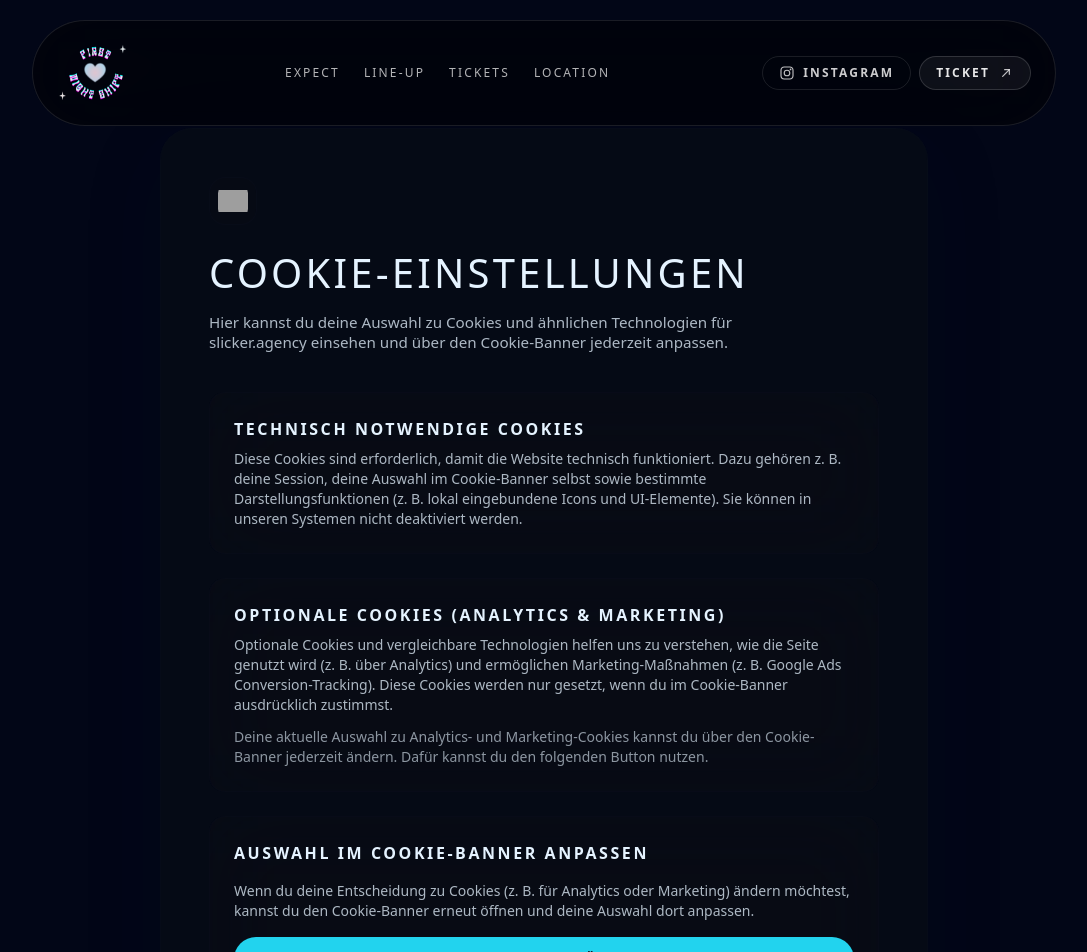
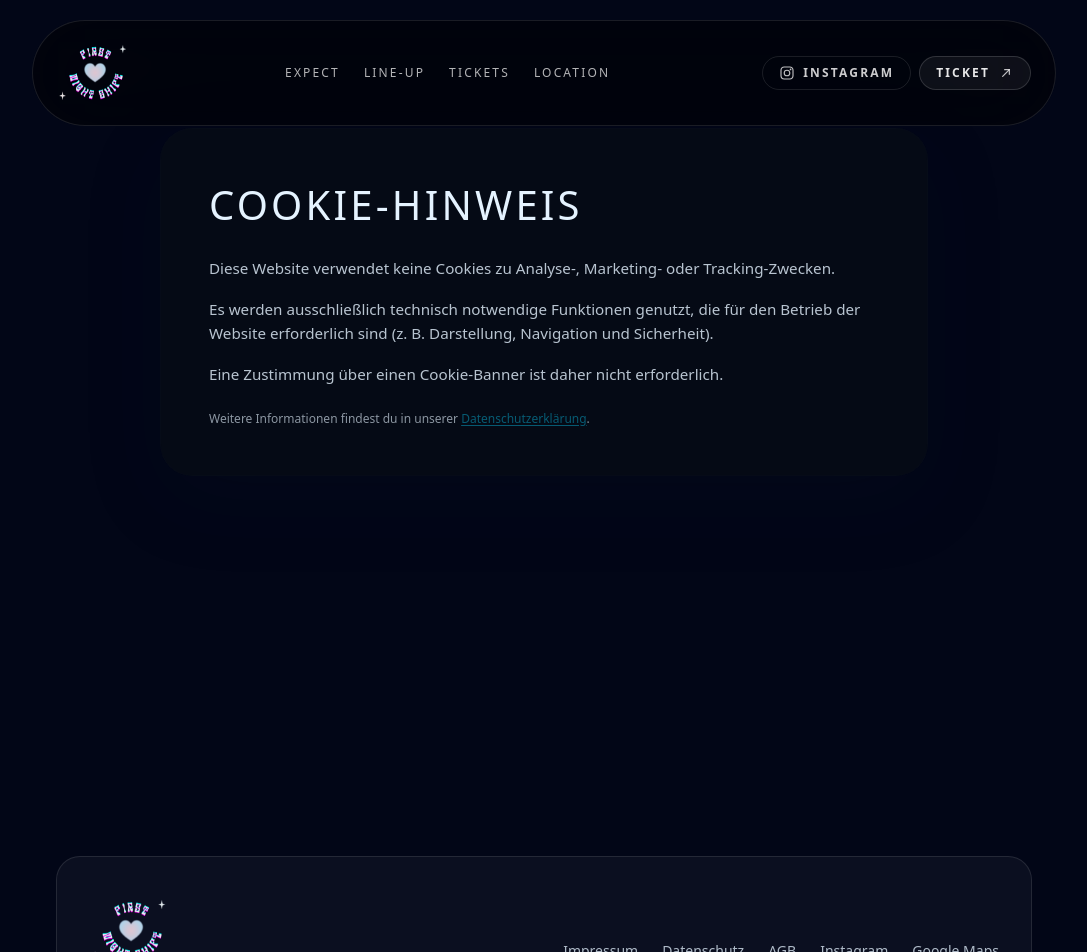
Before and after one commit to oxaxk/firstnightshift, a React (Vite) app: page /cookie in a window 1280 px wide. Shown: the top 952 px of the page, without its empty margins (96-1183 px from the left). Built offline with nearby package versions, Linux system fonts and the light colour scheme; grey boxes are pictures that could not be loaded.

Commit message:
Update page.tsx

```diff
--- a/src/pages/cookie/page.tsx
+++ b/src/pages/cookie/page.tsx
@@ -3,39 +3,6 @@ import Header from '../../components/feature/Header';
 import Footer from '../../components/feature/Footer';
 
 export default function CookieSettingsPage() {
-  const [isDarkMode, setIsDarkMode] = useState(() => {
-    if (typeof document === 'undefined') return true;
-    const el = document.documentElement;
-    const dataTheme = el.getAttribute('data-theme');
-    if (dataTheme === 'light') return false;
-    if (dataTheme === 'dark') return true;
-    return el.classList.contains('dark');
-  });
-
-  useEffect(() => {
-    if (typeof document === 'undefined') return;
-    const el = document.documentElement;
-
-    const compute = () => {
-      const dataTheme = el.getAttribute('data-theme');
-      if (dataTheme === 'light') return false;
-      if (dataTheme === 'dark') return true;
-      return el.classList.contains('dark');
-    };
-
-    setIsDarkMode(compute());
-
-    const obs = new MutationObserver(() => setIsDarkMode(compute()));
-    obs.observe(el, { attributes: true, attributeFilter: ['data-theme', 'class'] });
-    return () => obs.disconnect();
-  }, []);
-
-  const handleOpenBanner = () => {
-    if (typeof window !== 'undefined') {
-      window.dispatchEvent(new Event('open-cookie-banner'));
-    }
-  };
-
   return (
     <>
       <Header />
@@ -47,107 +14,38 @@ export default function CookieSettingsPage() {
           className="max-w-3xl mx-auto rounded-[28px] md:rounded-[32px] backdrop-blur-2xl border border-[rgba(15,23,42,0.14)] dark:border-white/10 shadow-[0_24px_80px_rgba(15,23,42,0.14)] px-6 sm:px-10 lg:px-12 py-10 md:py-12"
           style={{ background: 'var(--section-glass)' }}
         >
-          <header className="mb-8 md:mb-10">
-            <div className="flex items-center gap-3 mb-5">
-              <img
-                src={isDarkMode ? '/images/cookie.png' : '/images/cookie2.png'}
-                alt="Cookie Einstellungen"
-                className="w-12 h-12 rounded-2xl object-contain bg-[var(--card-glass)] border border-[rgba(15,23,42,0.14)] dark:border-white/12 p-2"
-                onError={(e) => {
-                  (e.currentTarget as HTMLImageElement).style.display = 'none';
-                }}
-                draggable={false}
-              />
-            </div>
           <h1
-              className="text-[1.9rem] md:text-[2.3rem] lg:text-[2.5rem] font-light leading-snug tracking-[0.08em] uppercase text-[color:var(--page-fg)]"
+            className="text-[1.9rem] md:text-[2.3rem] lg:text-[2.5rem] font-light leading-snug tracking-[0.08em] uppercase"
             style={{
               fontFamily:
                 'Manrope, system-ui, -apple-system, BlinkMacSystemFont, "Segoe UI", sans-serif'
             }}
           >
-              Cookie-Einstellungen
+            Cookie-Hinweis
           </h1>
-            <p className="mt-3 text-sm md:text-[0.95rem] text-[color:var(--page-fg)] opacity-75 max-w-xl">
-              Hier kannst du deine Auswahl zu Cookies und ähnlichen Technologien für slicker.agency
-              einsehen und über den Cookie-Banner jederzeit anpassen.
+
+          <p className="mt-6 text-sm md:text-[0.95rem] opacity-80 leading-relaxed">
+            Diese Website verwendet keine Cookies zu Analyse-, Marketing- oder Tracking-Zwecken.
           </p>
-          </header>
 
-          <section className="space-y-6">
-            <div className="rounded-2xl bg-[var(--card-glass)] border border-[rgba(15,23,42,0.14)] dark:border-white/10 backdrop-blur-2xl px-5 py-5 md:px-6 md:py-6">
-              <h2
-                className="text-sm md:text-base font-semibold tracking-[0.16em] uppercase text-[color:var(--page-fg)] mb-2"
-                style={{
-                  fontFamily:
-                    'Manrope, system-ui, -apple-system, BlinkMacSystemFont, "Segoe UI", sans-serif'
-                }}
-              >
-                Technisch notwendige Cookies
-              </h2>
-              <p className="text-xs md:text-sm text-[color:var(--page-fg)] opacity-75 leading-relaxed">
-                Diese Cookies sind erforderlich, damit die Website technisch funktioniert. Dazu gehören
-                z.&nbsp;B. deine Session, deine Auswahl im Cookie-Banner selbst sowie bestimmte
-                Darstellungsfunktionen (z.&nbsp;B. lokal eingebundene Icons und UI-Elemente). Sie können in
-                unseren Systemen nicht deaktiviert werden.
+          <p className="mt-4 text-sm md:text-[0.95rem] opacity-80 leading-relaxed">
+            Es werden ausschließlich technisch notwendige Funktionen genutzt, die für den Betrieb
+            der Website erforderlich sind (z. B. Darstellung, Navigation und Sicherheit).
           </p>
-            </div>
 
-            <div className="rounded-2xl bg-[var(--card-glass)] border border-[rgba(15,23,42,0.14)] dark:border-white/10 backdrop-blur-2xl px-5 py-5 md:px-6 md:py-6">
-              <h2
-                className="text-sm md:text-base font-semibold tracking-[0.16em] uppercase text-[color:var(--page-fg)] mb-2"
-                style={{
-                  fontFamily:
-                    'Manrope, system-ui, -apple-system, BlinkMacSystemFont, "Segoe UI", sans-serif'
-                }}
-              >
-                Optionale Cookies (Analytics & Marketing)
-              </h2>
-              <p className="text-xs md:text-sm text-[color:var(--page-fg)] opacity-75 leading-relaxed">
-                Optionale Cookies und vergleichbare Technologien helfen uns zu verstehen, wie die Seite genutzt
-                wird (z.&nbsp;B. über Analytics) und ermöglichen Marketing-Maßnahmen (z.&nbsp;B. Google Ads
-                Conversion-Tracking). Diese Cookies werden nur gesetzt, wenn du im Cookie-Banner ausdrücklich
-                zustimmst.
+          <p className="mt-4 text-sm md:text-[0.95rem] opacity-80 leading-relaxed">
+            Eine Zustimmung über einen Cookie-Banner ist daher nicht erforderlich.
           </p>
-              <p className="text-xs md:text-sm text-[color:var(--page-fg)] opacity-60 leading-relaxed mt-3">
-                Deine aktuelle Auswahl zu Analytics- und Marketing-Cookies kannst du über den Cookie-Banner
-                jederzeit ändern. Dafür kannst du den folgenden Button nutzen.
-              </p>
-            </div>
 
-            <div className="rounded-2xl bg-[var(--card-glass)] border border-[rgba(15,23,42,0.14)] dark:border-white/10 backdrop-blur-2xl px-5 py-5 md:px-6 md:py-6 flex flex-col gap-3">
-              <h2
-                className="text-sm md:text-base font-semibold tracking-[0.16em] uppercase text-[color:var(--page-fg)] mb-1"
-                style={{
-                  fontFamily:
-                    'Manrope, system-ui, -apple-system, BlinkMacSystemFont, "Segoe UI", sans-serif'
-                }}
-              >
-                Auswahl im Cookie-Banner anpassen
-              </h2>
-              <p className="text-xs md:text-sm text-[color:var(--page-fg)] opacity-75 leading-relaxed">
-                Wenn du deine Entscheidung zu Cookies (z.&nbsp;B. für Analytics oder Marketing) ändern
-                möchtest, kannst du den Cookie-Banner erneut öffnen und deine Auswahl dort anpassen.
-              </p>
-              <button
-                type="button"
-                onClick={handleOpenBanner}
-                className="inline-flex items-center justify-center mt-1 px-6 py-3 rounded-full bg-[#22d3ee] hover:bg-[#38e0ff] text-[#06121f] text-xs md:text-sm font-semibold tracking-[0.16em] uppercase hover:shadow-[0_0_22px_rgba(34,211,238,0.9)] transition-all duration-200 w-full sm:w-auto"
-              >
-                Cookie-Banner öffnen
-              </button>
-              <p className="text-[0.7rem] md:text-xs text-[color:var(--page-fg)] opacity-60 leading-relaxed mt-1">
-                Detaillierte Informationen findest du außerdem in unserer{' '}
+          <p className="mt-6 text-xs opacity-60">
+            Weitere Informationen findest du in unserer{' '}
             <a
               href="/datenschutz"
               className="text-[#0891b2] dark:text-[#22d3ee] hover:opacity-100 underline underline-offset-2"
             >
               Datenschutzerklärung
-                </a>
-                .
+            </a>.
           </p>
-            </div>
-          </section>
         </div>
       </main>
       <Footer />
```
Lines whose indentation alone changed are shown as unchanged.
